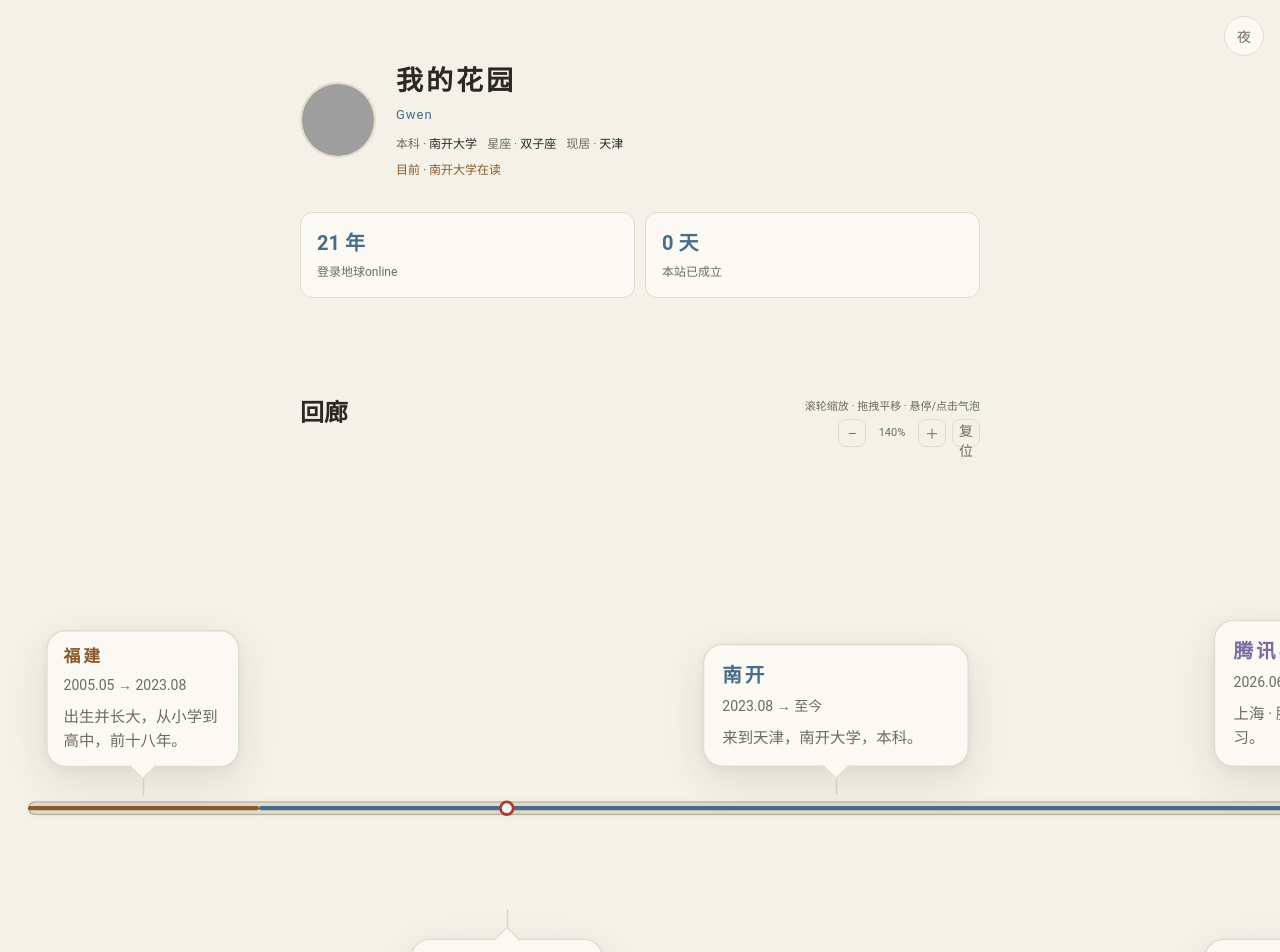
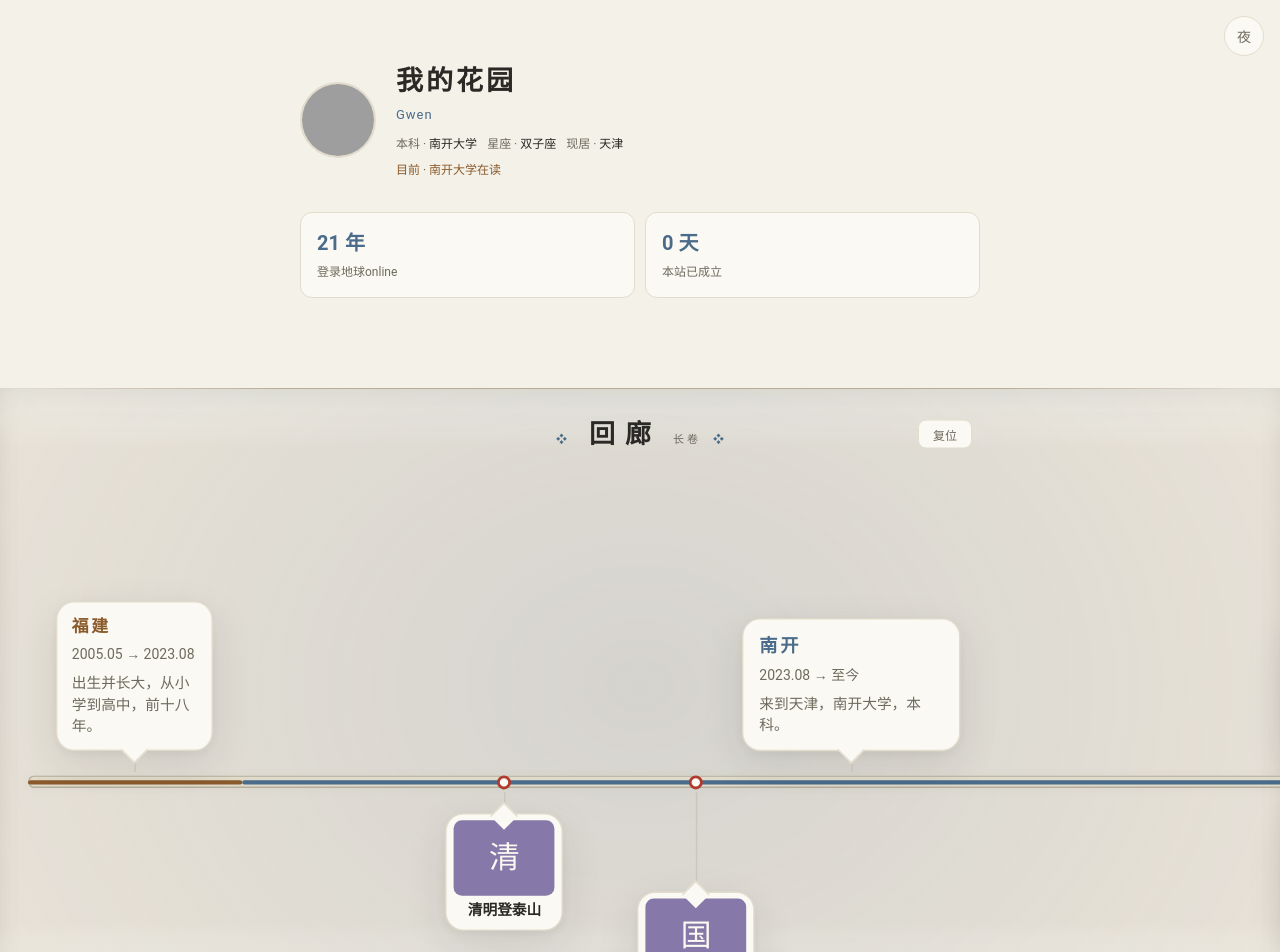
Before and after one commit to Gwen522/my-garden, a Vue app: page / in a window 1280 px wide. Shown: the top 952 px of the page. Built offline with nearby package versions, Linux system fonts and the light colour scheme; grey boxes are pictures that could not be loaded.

Commit message:
admin: 保存内容

```diff
--- a/admin/style.css
+++ b/admin/style.css
@@ -122,6 +122,7 @@ input, select, textarea {
 }
 .post-title { font-size: 14px; }
 .post-meta { font-size: 11px; color: var(--muted); margin-top: 2px; }
+.post-ops { display: flex; gap: 6px; flex-shrink: 0; }
 
 .muted { font-size: 12px; color: var(--muted); }
 .foot { margin-top: 24px; font-size: 11px; color: var(--muted); text-align: center; }
--- a/public/content/nodes.json
+++ b/public/content/nodes.json
@@ -19,5 +19,13 @@
     "title": "花园动工",
     "desc": "这座网站的第一天。",
     "location": "天津"
+  },
+  {
+    "date": "2024-10-01",
+    "title": "国庆游上海-苏州",
+    "location": "上海+苏州",
+    "desc": "游玩",
+    "image": "",
+    "id": "mu9u75640pd2"
   }
 ]
--- a/src/components/Corridor.vue
+++ b/src/components/Corridor.vue
@@ -145,8 +145,8 @@ const offsets = computed(() => {
   }
   const pb = layout.value.periodBubbles.map((b) => ({ id: b.id, x: b.x, w: b.w }))
   const nb = layout.value.visNodes.map((n) => ({ id: n.id, x: n.x, w: 138 }))
-  Object.assign(up, assign(pb, 26, 80, 30))
-  Object.assign(down, assign(nb, 20, 84, 30))
+  Object.assign(up, assign(pb, 24, 60, 22))
+  Object.assign(down, assign(nb, 18, 56, 22))
   return { up, down }
 })
 
@@ -158,6 +158,13 @@ const ty = ref(0)
 const drag = ref(null)
 const hoverId = ref(null)
 const focusId = ref(null)
+const showZoom = ref(false)
+let zoomTipTimer = null
+let inertiaTimer = null
+let lastMove = null
+let pinchDist = null
+const vel = { x: 0, y: 0 }
+const pointers = new Map()
 
 const worldTransform = computed(() => `translate(${tx.value}px, ${ty.value}px) scale(${scale.value})`)
 const cw = () => (stripRef.value ? stripRef.value.offsetWidth : 600)
@@ -174,8 +181,13 @@ function clamp() {
   const minY = Math.min(0, h - h * scale.value)
   ty.value = Math.min(20, Math.max(minY, ty.value))
 }
+function stopInertia() {
+  if (inertiaTimer) { cancelAnimationFrame(inertiaTimer); inertiaTimer = null }
+  vel.x = 0; vel.y = 0
+}
+// 小幅缩放：0.7×–2.0×，够看清细节又不至于失控（手机画廊式手感）
 function zoomAt(mx, factor) {
-  const ns = Math.min(3.2, Math.max(0.7, scale.value * factor))
+  const ns = Math.min(2.0, Math.max(0.7, scale.value * factor))
   const wx = (mx - tx.value) / scale.value
   tx.value = mx - wx * ns
   scale.value = ns
@@ -184,34 +196,95 @@ function zoomAt(mx, factor) {
 // 初始/复位：整条时间线铺满画廊宽度
 function applyView() {
   if (!stripRef.value) return
+  stopInertia()
   const w = cw()
   scale.value = Math.max(0.6, w / 1600)
   tx.value = (w - TRACK_W * scale.value) / 2
   ty.value = 0
   clamp()
 }
+function showZoomTip() {
+  showZoom.value = true
+  clearTimeout(zoomTipTimer)
+  zoomTipTimer = setTimeout(() => { showZoom.value = false }, 1200)
+}
 function onWheel(e) {
   e.preventDefault()
+  stopInertia()
   const r = stripRef.value.getBoundingClientRect()
   zoomAt(e.clientX - r.left, e.deltaY < 0 ? 1.08 : 0.92)
+  showZoomTip()
 }
 function onDown(e) {
+  stopInertia()
+  pointers.set(e.pointerId, { x: e.clientX, y: e.clientY })
   const r = stripRef.value.getBoundingClientRect()
   drag.value = { id: e.pointerId, x: e.clientX - r.left - tx.value, y: e.clientY - r.top - ty.value }
   try { stripRef.value.setPointerCapture(e.pointerId) } catch (_) {}
   stripRef.value.classList.add('dragging')
 }
 function onMove(e) {
+  const r = stripRef.value.getBoundingClientRect()
+  if (pointers.has(e.pointerId)) pointers.set(e.pointerId, { x: e.clientX, y: e.clientY })
+  const arr = [...pointers.values()]
+  // 双指捏合缩放：以两指中点为锚，小幅缩放
+  if (arr.length >= 2 && pinchDist) {
+    const d = Math.hypot(arr[0].x - arr[1].x, arr[0].y - arr[1].y)
+    if (d > 0) {
+      zoomAt((arr[0].x + arr[1].x) / 2 - r.left, d / pinchDist)
+      showZoomTip()
+    }
+    pinchDist = d
+    return
+  }
+  if (arr.length >= 2) { pinchDist = Math.hypot(arr[0].x - arr[1].x, arr[0].y - arr[1].y); return }
+  // 单指拖拽平移
   if (!drag.value || drag.value.id !== e.pointerId) return
-  const r = stripRef.value.getBoundingClientRect()
-  tx.value = e.clientX - r.left - drag.value.x
-  ty.value = e.clientY - r.top - drag.value.y
+  const nx = e.clientX - r.left - drag.value.x
+  const ny = e.clientY - r.top - drag.value.y
+  const t = performance.now()
+  if (lastMove) {
+    const dt = t - lastMove.t
+    if (dt > 0 && dt < 60) {
+      vel.x = ((nx - lastMove.x) / dt) * 16
+      vel.y = ((ny - lastMove.y) / dt) * 16
+    }
+  }
+  lastMove = { x: nx, y: ny, t }
+  tx.value = nx
+  ty.value = ny
   clamp()
 }
 function onUp(e) {
-  if (drag.value && drag.value.id === e.pointerId) {
-    drag.value = null
-    stripRef.value.classList.remove('dragging')
+  pointers.delete(e.pointerId)
+  pinchDist = null
+  const r = stripRef.value.getBoundingClientRect()
+  if (pointers.size === 1) {
+    // 剩一根手指：重新锚定继续拖
+    const [pid, pt] = [...pointers.entries()][0]
+    drag.value = { id: pid, x: pt.x - r.left - tx.value, y: pt.y - r.top - ty.value }
+    return
+  }
+  if (pointers.size > 0) return
+  if (!drag.value || drag.value.id !== e.pointerId) return
+  drag.value = null
+  stripRef.value.classList.remove('dragging')
+  lastMove = null
+  const vx = vel.x, vy = vel.y
+  if (e.type !== 'pointercancel' && Math.hypot(vx, vy) > 1.4) {
+    // 惯性滑行：速度逐帧衰减
+    const step = () => {
+      vel.x *= 0.92
+      vel.y *= 0.92
+      tx.value += vel.x
+      ty.value += vel.y
+      clamp()
+      if (Math.hypot(vel.x, vel.y) < 0.12 || !drag.value) { inertiaTimer = null; return }
+      inertiaTimer = requestAnimationFrame(step)
+    }
+    inertiaTimer = requestAnimationFrame(step)
+  } else {
+    vel.x = 0; vel.y = 0
   }
 }
 function onTrackClick(e) {
@@ -232,6 +305,8 @@ onMounted(() => {
   window.addEventListener('resize', applyView)
 })
 onBeforeUnmount(() => {
+  stopInertia()
+  clearTimeout(zoomTipTimer)
   const el = stripRef.value
   if (el) {
     el.removeEventListener('wheel', onWheel)
@@ -248,16 +323,13 @@ onBeforeUnmount(() => {
 <template>
   <div class="corridor">
     <div class="corridor-head">
-      <h2>回廊</h2>
-      <div class="corridor-tools">
-        <span class="c-hint">滚轮缩放 · 拖拽平移 · 悬停/点击气泡</span>
-        <div class="zoom">
-          <button @click="zoomAt(cw() / 2, 1 / 1.2)">−</button>
-          <span>{{ Math.round(scale * 100) }}%</span>
-          <button @click="zoomAt(cw() / 2, 1.2)">＋</button>
-          <button @click="applyView">复位</button>
-        </div>
+      <div class="corridor-title">
+        <span class="cor-orn">❖</span>
+        <h2>回廊</h2>
+        <span class="cor-sub">长卷</span>
+        <span class="cor-orn">❖</span>
       </div>
+      <button class="c-reset" @click="applyView" title="回到整条时间线视图">复位</button>
     </div>
 
     <div v-if="layout.segs.length" ref="strip" class="c-strip">
@@ -289,7 +361,7 @@ onBeforeUnmount(() => {
           <!-- 时期气泡（常驻） -->
           <div v-for="b in layout.periodBubbles" :key="'b' + b.id" class="c-bubble"
                :class="{ compact: b.compact, big: isBig(b.id) }"
-               :style="{ left: b.x + 'px', '--up': (offsets.up[b.id] || 30) + 'px' }"
+               :style="{ left: b.x + 'px', '--up': (offsets.up[b.id] || 22) + 'px' }"
                @mouseenter="hoverId = b.id" @mouseleave="hoverId = null" @click.stop="toggleFocus(b.id)">
             <div class="b-name" :style="{ color: colorVar(b.colorIdx) }">{{ b.name }}</div>
             <div class="b-range">{{ b.range }}</div>
@@ -303,8 +375,10 @@ onBeforeUnmount(() => {
             <div class="c-dot-hit" :style="{ left: n.x + 'px' }"
                  @mouseenter="hoverId = n.id" @mouseleave="hoverId = null" @click.stop="toggleFocus(n.id)"></div>
             <div class="c-bubble c-node" :class="{ big: isBig(n.id) }"
-                 :style="{ left: n.x + 'px', '--drop': (offsets.down[n.id] || 30) + 'px' }"
+                 :style="{ left: n.x + 'px', '--drop': (offsets.down[n.id] || 22) + 'px' }"
                  @mouseenter="hoverId = n.id" @mouseleave="hoverId = null" @click.stop="toggleFocus(n.id)">
+              <img v-if="n.image" class="n-img" :src="n.image" alt="" loading="lazy" />
+              <div v-else class="n-img n-ph" :style="{ background: colorVar(2) }">{{ (n.title || '·')[0] }}</div>
               <div class="b-name">{{ n.title }}</div>
               <div class="b-range">{{ fmt(n.date) }}{{ n.location ? ' · ' + n.location : '' }}</div>
               <div v-if="n.desc" class="b-desc">{{ n.desc }}</div>
@@ -322,6 +396,9 @@ onBeforeUnmount(() => {
           </div>
         </div>
       </div>
+      <transition name="c-fade">
+        <div v-if="showZoom" class="c-zoom-tip">{{ Math.round(scale * 100) }}%</div>
+      </transition>
     </div>
     <p v-else class="hint">回廊还空着，去面板添加时期和节点吧。</p>
   </div>
@@ -331,33 +408,45 @@ onBeforeUnmount(() => {
 .corridor { width: 100%; }
 .corridor-head {
   display: flex;
-  align-items: flex-start;
-  justify-content: space-between;
+  align-items: center;
+  justify-content: center;
+  position: relative;
   gap: 10px;
-  margin: 0 auto 14px;
-  padding: 0 20px;
+  margin: 0 auto 18px;
+  padding: 0 28px;
   max-width: 720px;
-  flex-wrap: wrap;
 }
+.corridor-title { display: flex; align-items: baseline; gap: 12px; }
+.corridor-title h2 {
+  font-family: var(--font-serif);
+  font-size: 26px;
+  font-weight: 700;
+  letter-spacing: 10px;
+  padding-left: 10px;
+}
+.cor-orn { color: var(--accent); font-size: 11px; }
+.cor-sub { font-size: 11px; color: var(--text-2); letter-spacing: 3px; }
 .corridor-tools { text-align: right; }
-.c-hint { font-size: 11px; color: var(--text-2); margin-top: 4px; display: block; }
-.zoom { display: flex; align-items: center; gap: 6px; margin-top: 4px; justify-content: flex-end; }
-.zoom button {
-  width: 28px; height: 28px;
+.c-reset {
+  position: absolute;
+  right: 28px;
+  top: 50%;
+  transform: translateY(-50%);
+  font-size: 12px;
+  padding: 5px 14px;
   border-radius: 8px;
   border: 1px solid var(--border);
-  background: var(--bg);
+  background: var(--card);
   color: var(--text-2);
-  font-size: 14px;
   cursor: pointer;
+  transition: color 0.2s, border-color 0.2s;
 }
-.zoom button:hover { color: var(--accent); border-color: var(--accent); }
-.zoom span { font-size: 11px; color: var(--text-2); min-width: 40px; text-align: center; }
+.c-reset:hover { color: var(--accent); border-color: var(--accent); }
 
 .c-strip {
   position: relative;
   width: 100%;
-  height: 540px;
+  height: 480px;
   overflow: hidden;
   background: transparent;
   cursor: grab;
@@ -371,7 +460,7 @@ onBeforeUnmount(() => {
 
 .c-ribbon {
   position: absolute; left: 20px; right: 20px;
-  top: calc(46% - 5px); height: 10px;
+  top: calc(46% - 4.5px); height: 9px;
   border-radius: 999px;
   background: var(--band);
   box-shadow: inset 0 0 0 1px var(--hair);
@@ -384,11 +473,11 @@ onBeforeUnmount(() => {
   transition: filter 0.2s;
 }
 .c-thread.hot { filter: brightness(1.25); }
-.c-thread.c-sub { top: calc(46% - 14px); }
+.c-thread.c-sub { top: calc(46% - 12px); }
 .c-thread.c-future { border: 1px dashed var(--hair); background: transparent !important; box-shadow: none; }
 
 .c-window {
-  position: absolute; top: 46%; height: 22px;
+  position: absolute; top: 46%; height: 20px;
   transform: translateY(-50%);
   border-radius: 999px;
   background: var(--glow);
@@ -407,11 +496,11 @@ onBeforeUnmount(() => {
 
 .c-dot {
   position: absolute; top: 46%;
-  width: 11px; height: 11px;
+  width: 10px; height: 10px;
   border-radius: 50%;
   transform: translate(-50%, -50%);
   background: var(--card);
-  border: 2.5px solid var(--c-now);
+  border: 2px solid var(--c-now);
   cursor: pointer;
   z-index: 3;
   transition: transform 0.2s;
@@ -419,7 +508,7 @@ onBeforeUnmount(() => {
 .c-dot:hover { transform: translate(-50%, -50%) scale(1.6); }
 .c-dot-hit {
   position: absolute; top: 46%;
-  width: 44px; height: 44px;
+  width: 40px; height: 40px;
   border-radius: 50%;
   transform: translate(-50%, -50%);
   cursor: pointer;
@@ -429,9 +518,9 @@ onBeforeUnmount(() => {
 .c-now-arrow {
   position: absolute; left: 0; top: 46%;
   width: 0; height: 0;
-  border-top: 8px solid transparent;
-  border-bottom: 8px solid transparent;
-  border-left: 16px solid var(--c-now);
+  border-top: 7px solid transparent;
+  border-bottom: 7px solid transparent;
+  border-left: 14px solid var(--c-now);
   transform: translate(-50%, -50%);
   filter: drop-shadow(0 0 6px var(--c-now));
   animation: c-pulse 2.4s ease-in-out infinite;
@@ -453,24 +542,26 @@ onBeforeUnmount(() => {
 
 .c-bubble {
   position: absolute;
-  left: 0; top: 46%;
-  width: 190px;
+  left: 0;
+  top: calc(46% - var(--up, 22px));
+  width: 156px;
   background: var(--card);
   border: 1px solid var(--border);
-  border-radius: 14px;
+  border-radius: 13px;
   box-shadow: var(--card-shadow);
-  padding: 11px 13px;
+  padding: 9px 11px;
   cursor: pointer;
-  transform: translate(-50%, calc(-100% - var(--up, 30px)));
+  transform: translate(-50%, -100%);
+  transform-origin: 50% 100%;
   transition: transform 0.22s, box-shadow 0.22s, border-color 0.22s;
   z-index: 6;
 }
 .c-bubble::before {
   content: '';
   position: absolute; left: 50%;
-  top: calc(100% + 7px);
+  top: calc(100% + 4px);
   width: 1px;
-  height: calc(var(--up, 30px) - 16px);
+  height: calc(var(--up, 22px) - 10px);
   background: var(--hair);
   opacity: 0.45;
 }
@@ -485,41 +576,85 @@ onBeforeUnmount(() => {
   transform: translateX(-50%) rotate(45deg);
 }
 .c-bubble.big {
-  transform: translate(-50%, calc(-100% - var(--up, 30px))) scale(1.04);
+  transform: translate(-50%, -100%) scale(1.06);
   border-color: var(--accent);
   box-shadow: 0 14px 36px rgba(0, 0, 0, 0.12);
   z-index: 7;
 }
-.b-name { font-family: var(--font-serif); font-size: 14px; font-weight: 700; letter-spacing: 2px; }
-.b-range { font-size: 10px; color: var(--text-2); margin: 2px 0 6px; }
-.b-text { font-size: 11px; color: var(--text-2); line-height: 1.55; }
+.b-name { font-family: var(--font-serif); font-size: 13px; font-weight: 700; letter-spacing: 2px; }
+.b-range { font-size: 10px; color: var(--text-2); margin: 2px 0 5px; }
+.b-text { font-size: 10.5px; color: var(--text-2); line-height: 1.5; }
 
-.c-bubble.compact { width: 138px; padding: 9px 11px; }
+.c-bubble.compact { width: 112px; padding: 8px 10px; }
 .c-bubble.compact .b-name { font-size: 12px; }
 
-/* 节点气泡：带子下方，尾巴朝上 */
+/* 节点卡片：小图 + 一行字；悬停放大为大图 + 文字（锚定上边缘，悬停不抖动） */
 .c-bubble.c-node {
-  width: 138px;
-  padding: 9px 11px;
-  transform: translate(-50%, calc(100% + var(--drop, 30px)));
+  width: 84px;
+  padding: 4px;
+  top: calc(46% + var(--drop, 22px));
+  transform: translateX(-50%);
+  transform-origin: 50% 0;
+  transition: width 0.22s, transform 0.22s, box-shadow 0.22s, border-color 0.22s;
 }
 .c-bubble.c-node::before {
-  top: calc(-1 * (var(--drop, 30px) - 8px));
-  height: calc(var(--drop, 30px) - 8px);
+  top: calc(-1 * (var(--drop, 22px) - 6px));
+  height: calc(var(--drop, 22px) - 6px);
 }
 .c-bubble.c-node::after {
-  top: -7px; bottom: auto;
+  top: -6px; bottom: auto;
   border-top: 1px solid var(--border);
   border-left: 1px solid var(--border);
   border-right: none; border-bottom: none;
 }
-.c-bubble.c-node.big { transform: translate(-50%, calc(100% + var(--drop, 30px))) scale(1); }
-.c-bubble.c-node .b-name { font-size: 12px; }
-.c-bubble.c-node .b-desc { display: none; margin-top: 5px; }
-.c-bubble.c-node.big { width: 172px; }
-.c-bubble.c-node.big .b-desc { display: block; }
+.c-bubble.c-node .n-img {
+  display: block;
+  width: 72px; height: 54px;
+  object-fit: cover;
+  border-radius: 6px;
+  margin: 0 auto;
+}
+.c-bubble.c-node .n-ph {
+  display: flex;
+  align-items: center;
+  justify-content: center;
+  font-family: var(--font-serif);
+  font-size: 22px;
+  color: var(--card);
+  opacity: 0.9;
+}
+.c-bubble.c-node .b-name {
+  font-size: 10.5px;
+  letter-spacing: 0;
+  font-family: var(--font-sans);
+  white-space: nowrap;
+  overflow: hidden;
+  text-overflow: ellipsis;
+  margin-top: 3px;
+  text-align: center;
+}
+.c-bubble.c-node .b-range,
+.c-bubble.c-node .b-desc { display: none; }
+.c-bubble.c-node.big {
+  width: 190px;
+  padding: 8px;
+  transform: translateX(-50%);
+  border-color: var(--accent);
+  box-shadow: 0 18px 44px rgba(0, 0, 0, 0.18);
+  z-index: 8;
+}
+.c-bubble.c-node.big .n-img { width: 100%; height: 104px; }
+.c-bubble.c-node.big .b-name {
+  font-size: 13px;
+  letter-spacing: 2px;
+  margin-top: 5px;
+  white-space: normal;
+  text-align: left;
+}
+.c-bubble.c-node.big .b-range { display: block; font-size: 10px; margin: 2px 0 5px; }
+.c-bubble.c-node.big .b-desc { display: block; font-size: 10.5px; line-height: 1.5; }
 
-.c-axis { position: absolute; left: 20px; right: 20px; top: 86%; height: 30px; }
+.c-axis { position: absolute; left: 20px; right: 20px; top: 84%; height: 30px; }
 .c-tick {
   position: absolute;
   font-size: 10px; color: var(--text-2);
@@ -535,4 +670,22 @@ onBeforeUnmount(() => {
 .c-tick.future { opacity: 0.6; }
 
 .hint { font-size: 11px; color: var(--text-2); margin-top: 12px; }
+
+/* 缩放反馈小提示 */
+.c-zoom-tip {
+  position: absolute;
+  right: 18px;
+  bottom: 14px;
+  font-size: 11px;
+  letter-spacing: 1px;
+  color: var(--accent);
+  background: var(--card);
+  border: 1px solid var(--border);
+  border-radius: 999px;
+  padding: 3px 11px;
+  pointer-events: none;
+  z-index: 9;
+}
+.c-fade-enter-active, .c-fade-leave-active { transition: opacity 0.25s; }
+.c-fade-enter-from, .c-fade-leave-to { opacity: 0; }
 </style>
--- a/src/style.css
+++ b/src/style.css
@@ -25,6 +25,11 @@
   --hair: #B9B2A0;
   --glow: rgba(42, 41, 38, 0.10);
   --card-shadow: 0 10px 30px rgba(42, 41, 38, 0.10), 0 2px 8px rgba(42, 41, 38, 0.05);
+  /* 回廊画廊带 */
+  --corridor-tint: rgba(122, 93, 67, 0.10);
+  --corridor-line: rgba(138, 90, 43, 0.42);
+  --corridor-glow: rgba(74, 107, 138, 0.12);
+  --corridor-deep: rgba(42, 41, 38, 0.22);
 }
 /* 纸墨 · 夜 */
 [data-theme='paper'][data-mode='dark'] {
@@ -45,6 +50,10 @@
   --hair: #3A372C;
   --glow: rgba(232, 228, 216, 0.08);
   --card-shadow: 0 10px 30px rgba(0, 0, 0, 0.35), 0 2px 8px rgba(0, 0, 0, 0.20);
+  --corridor-tint: rgba(201, 168, 124, 0.09);
+  --corridor-line: rgba(201, 168, 124, 0.36);
+  --corridor-glow: rgba(159, 182, 201, 0.10);
+  --corridor-deep: rgba(0, 0, 0, 0.55);
 }
 /* 霓虹 · 夜（默认） */
 [data-theme='neon'] {
@@ -65,6 +74,10 @@
   --hair: #2A3348;
   --glow: rgba(34, 211, 238, 0.12);
   --card-shadow: 0 0 30px rgba(34, 211, 238, 0.12), 0 8px 30px rgba(0, 0, 0, 0.5);
+  --corridor-tint: rgba(34, 211, 238, 0.08);
+  --corridor-line: rgba(34, 211, 238, 0.40);
+  --corridor-glow: rgba(34, 211, 238, 0.12);
+  --corridor-deep: rgba(0, 0, 0, 0.65);
 }
 /* 霓虹 · 昼 */
 [data-theme='neon'][data-mode='light'] {
@@ -85,6 +98,10 @@
   --hair: #AEB9CC;
   --glow: rgba(14, 116, 144, 0.10);
   --card-shadow: 0 10px 30px rgba(26, 35, 50, 0.10), 0 2px 8px rgba(26, 35, 50, 0.06);
+  --corridor-tint: rgba(14, 116, 144, 0.07);
+  --corridor-line: rgba(14, 116, 144, 0.38);
+  --corridor-glow: rgba(14, 116, 144, 0.10);
+  --corridor-deep: rgba(26, 35, 50, 0.20);
 }
 
 * { box-sizing: border-box; margin: 0; padding: 0; }
@@ -177,11 +194,29 @@ body {
 .room h2 { font-family: var(--font-serif); font-size: 17px; letter-spacing: 2px; }
 .corridor { text-align: left; }
 
-/* ===== 回廊画廊（全宽、透明） ===== */
+/* ===== 回廊画廊带（专属背景，与正厅明显区分） ===== */
 .corridor-zone {
+  position: relative;
   width: 100%;
-  padding: 6px 0 10px;
+  padding: 26px 0 30px;
+  background:
+    radial-gradient(ellipse 75% 130% at 50% 50%, var(--corridor-glow) 0%, rgba(0, 0, 0, 0) 75%),
+    linear-gradient(180deg, transparent 0%, var(--corridor-tint) 10%, var(--corridor-tint) 90%, transparent 100%);
+  box-shadow:
+    inset 0 26px 50px -32px var(--corridor-deep),
+    inset 0 -26px 50px -32px var(--corridor-deep);
 }
+.corridor-zone::before,
+.corridor-zone::after {
+  content: '';
+  position: absolute;
+  left: 0; right: 0;
+  height: 1px;
+  background: linear-gradient(90deg, transparent, var(--corridor-line) 22%, var(--corridor-line) 78%, transparent);
+  opacity: 0.9;
+}
+.corridor-zone::before { top: 0; }
+.corridor-zone::after { bottom: 0; }
 
 footer {
   text-align: center;
```
Also changed, not shown: admin/app.js (+75 -17 lines), admin/index.html (+5 -2 lines), 1 other file (tests, documents, lock files or other folders).
